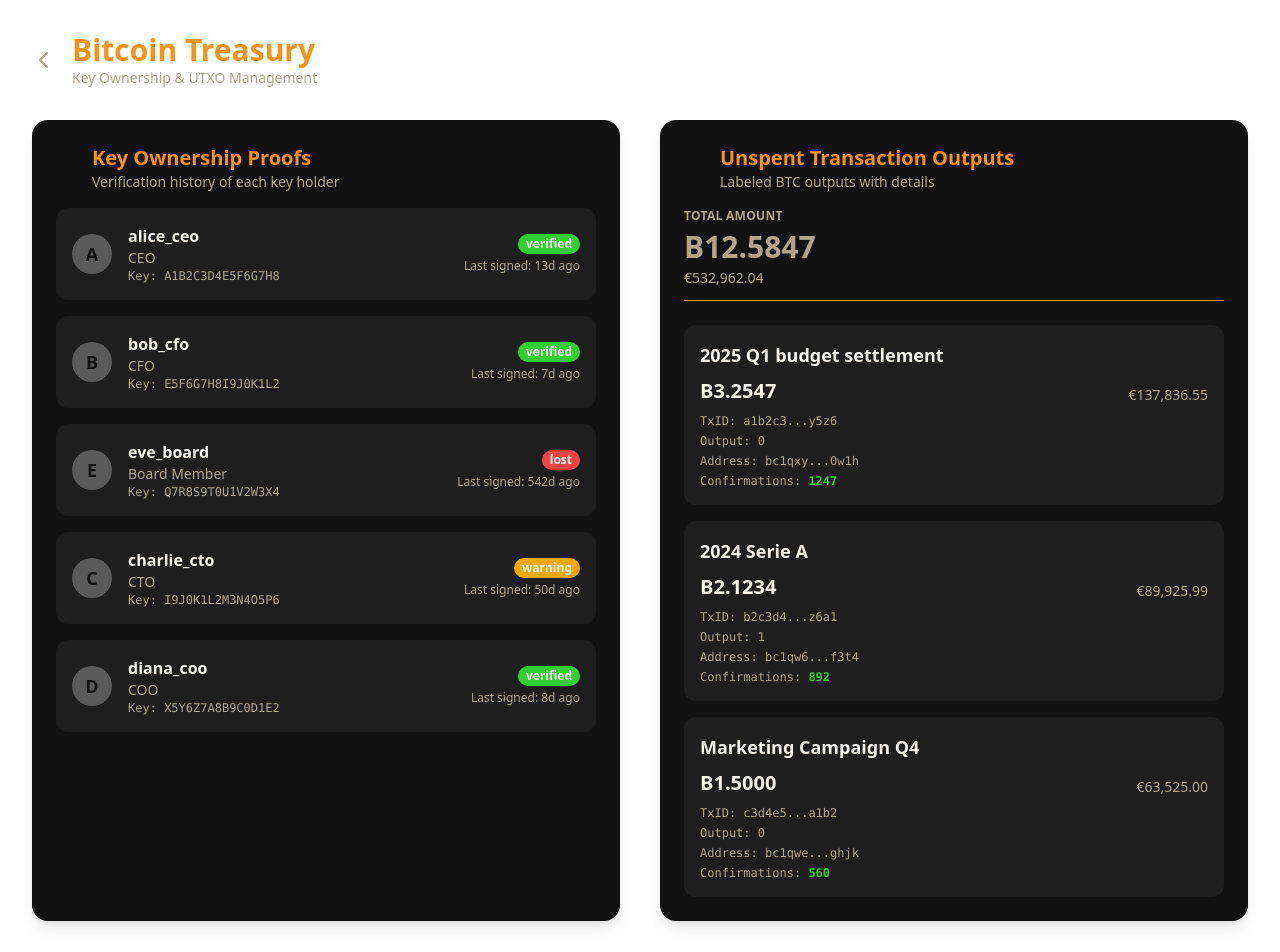
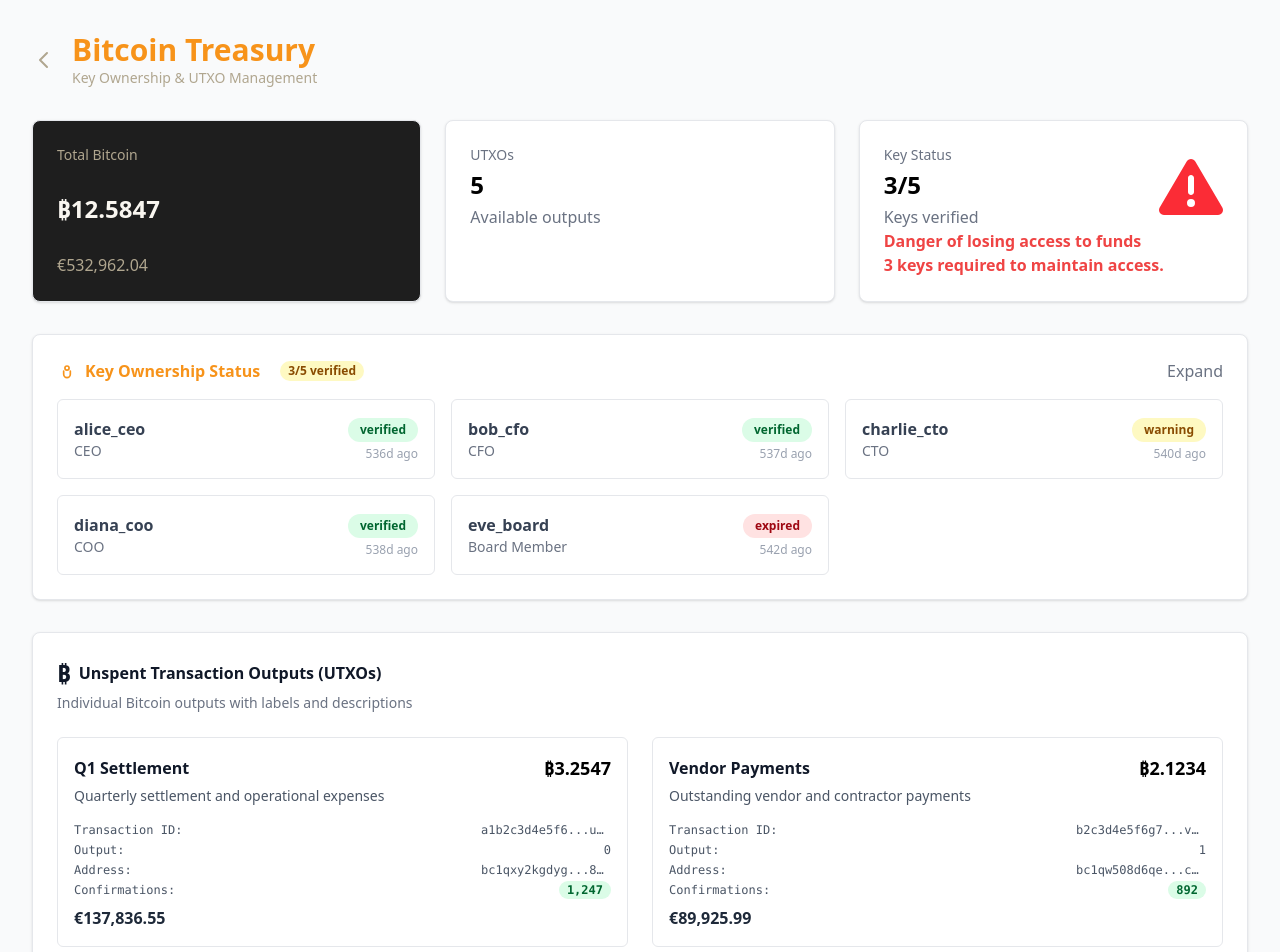
Before and after one commit to arejula27/btc-dao, a React (Vite) app in the folder frontend/: page /holdings in a window 1280 px wide. Shown: the top 952 px of the page. Built offline with nearby package versions, Linux system fonts and the light colour scheme.

Commit message:
new style

```diff
--- a/frontend/src/pages/holdings.tsx
+++ b/frontend/src/pages/holdings.tsx
@@ -1,154 +1,106 @@
-import React from 'react';
-import { Link } from 'react-router'; // Fixed to react-router-dom for v6+
-
-interface KeyProof {
+import { Link } from 'react-router';
+interface KeyStatus {
   name: string;
   role: string;
-  key: string;
-  status: 'verified' | 'lost' | 'warning';
-  lastSigned: string;
+  status: 'verified' | 'expired' | 'warning';
+  daysAgo: number;
 }
 
 interface UTXO {
   title: string;
+  description: string;
   btc: string;
   eur: string;
-  transactionId: string;
+  txId: string;
   output: number;
   address: string;
   confirmations: number;
 }
 
-const KeyOwnershipProofs: React.FC = () => {
-  const keyProofs: KeyProof[] = [
-    { name: 'alice_ceo', role: 'CEO', key: 'A1B2C3D4E5F6G7H8', status: 'verified', lastSigned: '13d ago' },
-    { name: 'bob_cfo', role: 'CFO', key: 'E5F6G7H8I9J0K1L2', status: 'verified', lastSigned: '7d ago' },
-    { name: 'eve_board', role: 'Board Member', key: 'Q7R8S9T0U1V2W3X4', status: 'lost', lastSigned: '542d ago' },
-    { name: 'charlie_cto', role: 'CTO', key: 'I9J0K1L2M3N4O5P6', status: 'warning', lastSigned: '50d ago' },
-    { name: 'diana_coo', role: 'COO', key: 'X5Y6Z7A8B9C0D1E2', status: 'verified', lastSigned: '8d ago' },
-  ];
+const keyStatuses: KeyStatus[] = [
+  { name: 'alice_ceo', role: 'CEO', status: 'verified', daysAgo: 536 },
+  { name: 'bob_cfo', role: 'CFO', status: 'verified', daysAgo: 537 },
+  { name: 'charlie_cto', role: 'CTO', status: 'warning', daysAgo: 540 },
+  { name: 'diana_coo', role: 'COO', status: 'verified', daysAgo: 538 },
+  { name: 'eve_board', role: 'Board Member', status: 'expired', daysAgo: 542 },
+];
 
-  const getStatusClasses = (status: KeyProof['status']) => {
-    switch (status) {
-      case 'verified':
-        return 'bg-status-success text-text-default font-semibold';
-      case 'lost':
-        return 'bg-status-danger text-text-default font-semibold';
-      case 'warning':
-        return 'bg-status-warning text-text-default font-semibold';
-      default:
-        return 'bg-border-subtle text-text-subtle';
-    }
-  };
+const utxos: UTXO[] = [
+  {
+    title: 'Q1 Settlement',
+    description: 'Quarterly settlement and operational expenses',
+    btc: '₿3.2547',
+    eur: '€137,836.55',
+    txId: 'a1b2c3d4e5f6...u1v2w3x4y5z6',
+    output: 0,
+    address: 'bc1qxy2kgdyg...83kkfjhx0w1h',
+    confirmations: 1247,
+  },
+  {
+    title: 'Vendor Payments',
+    description: 'Outstanding vendor and contractor payments',
+    btc: '₿2.1234',
+    eur: '€89,925.99',
+    txId: 'b2c3d4e5f6g7...v2w3x4y5z6a1',
+    output: 1,
+    address: 'bc1qw508d6qe...c5xw7kv8f3t4',
+    confirmations: 892,
+  },
+  {
+    title: 'Strategic Reserve',
+    description: 'Long-term strategic treasury reserve',
+    btc: '₿4.7856',
+    eur: '€202,670.16',
+    txId: 'c3d4e5f6g7h8...w3x4y5z6a1b2',
+    output: 0,
+    address: 'bc1qrp33q0q5...ysxf3qccfmy3',
+    confirmations: 2156,
+  },
+  {
+    title: 'Operational Buffer',
+    description: 'Buffer for unexpected operational costs',
+    btc: '₿1.8765',
+    eur: '€79,469.78',
+    txId: 'd4e5f6g7h8i9...x4y5z6a1b2c3',
+    output: 2,
+    address: 'bc1qm341sc65...e3ewf0j77s3h',
+    confirmations: 567,
+  },
+  {
+    title: 'Contingency Fund',
+    description: 'Emergency contingency allocation',
+    btc: '₿0.5445',
+    eur: '€23,059.58',
+    txId: 'e5f6g7h8i9j0...y5z6a1b2c3d4',
+    output: 1,
+    address: 'bc1qklwj3mkf...w8f9x0y1z2a3',
+    confirmations: 1834,
+  },
+];
+
+const statusColors = {
+  verified: 'bg-green-100 text-green-800',
+  expired: 'bg-red-100 text-red-800',
+  warning: 'bg-yellow-100 text-yellow-800',
+};
+
+const Dashboard = () => {
+  const totalBtc = '₿12.5847';
+  const totalEur = '€532,962.04';
+  const utxoCount = 5;
+  const verifiedCount = keyStatuses.filter(k => k.status === 'verified').length;
+  const totalKeys = keyStatuses.length;
 
   return (
-    <section className="p-6 rounded-2xl shadow-lg space-y-6 bg-background-default">
-      <header className="flex items-center gap-3 mb-4">
-        <svg className="w-6 h-6 text-primary" fill="currentColor" viewBox="0 0 24 24" aria-hidden="true">
-          <path d="M12 2C6.48 2 2 6.48..."></path>
-        </svg>
+    <div className="min-h-screen bg-gray-50 p-8 font-sans max-w-7xl mx-auto">
+      {/* Header
+      <header className="flex items-center gap-3 border-b border-gray-200 pb-4 mb-8">
+        <div className="flex items-center justify-center w-10 h-10 rounded-md bg-orange-100 text-orange-600 font-bold text-xl">₿</div>
         <div>
-          <h2 className="text-primary text-xl font-bold">Key Ownership Proofs</h2>
-          <p className="text-text-subtle text-sm">Verification history of each key holder</p>
+          <h1 className="text-xl font-semibold text-gray-900">Bitcoin Treasury</h1>
+          <p className="text-sm text-gray-500">Key Ownership &amp; UTXO Management</p>
         </div>
-      </header>
-
-      <div className="space-y-4">
-        {keyProofs.map((proof, idx) => (
-          <article
-            key={idx}
-            className="bg-background-card p-4 rounded-xl flex justify-between items-center hover:ring-1 hover:ring-primary transition-shadow"
-            role="listitem"
-          >
-            <div className="flex items-center gap-4">
-              <div className="w-10 h-10 rounded-full bg-tertiary flex items-center justify-center text-background-default font-bold text-lg select-none">
-                {proof.name.charAt(0).toUpperCase()}
-              </div>
-              <div>
-                <p className="text-text-default font-semibold">{proof.name}</p>
-                <p className="text-text-subtle text-sm">{proof.role}</p>
-                <p className="text-text-subtle text-xs font-mono truncate max-w-xs">Key: {proof.key}</p>
-              </div>
-            </div>
-
-            <div className="flex flex-col items-end text-right gap-1 min-w-[90px]">
-              <span className={`px-2 py-0.5 rounded-full text-xs font-medium ${getStatusClasses(proof.status)}`}>
-                {proof.status}
-              </span>
-              <p className="text-text-subtle text-xs">Last signed: {proof.lastSigned}</p>
-            </div>
-          </article>
-        ))}
-      </div>
-    </section>
-  );
-};
-
-const UnspentTransactionOutputs: React.FC = () => {
-  const utxos: UTXO[] = [
-    { title: '2025 Q1 budget settlement', btc: 'B3.2547', eur: '€137,836.55', transactionId: 'a1b2c3...y5z6', output: 0, address: 'bc1qxy...0w1h', confirmations: 1247 },
-    { title: '2024 Serie A', btc: 'B2.1234', eur: '€89,925.99', transactionId: 'b2c3d4...z6a1', output: 1, address: 'bc1qw6...f3t4', confirmations: 892 },
-    { title: 'Marketing Campaign Q4', btc: 'B1.5000', eur: '€63,525.00', transactionId: 'c3d4e5...a1b2', output: 0, address: 'bc1qwe...ghjk', confirmations: 560 },
-  ];
-
-  return (
-    <section className="p-6 rounded-2xl shadow-lg space-y-6 bg-background-default">
-      <header className="flex items-center gap-3 mb-4">
-        <svg className="w-6 h-6 text-primary" fill="currentColor" viewBox="0 0 24 24" aria-hidden="true">
-          <path d="M12 2C6.48 2 2 6.48..."></path>
-        </svg>
-        <div>
-          <h2 className="text-primary text-xl font-bold">Unspent Transaction Outputs</h2>
-          <p className="text-text-subtle text-sm">Labeled BTC outputs with details</p>
-        </div>
-      </header>
-
-      {/* Final Total Amount card */}
-      <div className="mb-6 border-b border-secondary pb-3">
-        <p className="text-text-subtle uppercase tracking-wide text-xs font-semibold mb-1">
-          Total Amount
-        </p>
-        <div>
-          <p className="text-text-subtle text-3xl font-extrabold leading-tight">
-            B12.5847
-          </p>
-          <p className="text-text-subtle text-sm font-medium mt-0.5">
-            €532,962.04
-          </p>
-        </div>
-      </div>
-
-      <div className="space-y-4" role="list">
-        {utxos.map((utxo, idx) => (
-          <article
-            key={idx}
-            className="bg-background-card p-4 rounded-xl hover:ring-1 hover:ring-primary transition-shadow"
-            role="listitem"
-          >
-            <h3 className="text-text-default font-semibold text-lg mb-2">{utxo.title}</h3>
-            <div className="flex justify-between items-end mb-2">
-              <p className="text-text-default text-xl font-bold">{utxo.btc}</p>
-              <p className="text-text-subtle text-sm">{utxo.eur}</p>
-            </div>
-            <div className="text-text-subtle text-xs font-mono space-y-1 break-words">
-              <p>TxID: {utxo.transactionId}</p>
-              <p>Output: {utxo.output}</p>
-              <p>Address: {utxo.address}</p>
-              <p>
-                Confirmations:{' '}
-                <span className="text-status-success font-semibold">{utxo.confirmations}</span>
-              </p>
-            </div>
-          </article>
-        ))}
-      </div>
-    </section>
-  );
-};
-
-const HoldingsPage: React.FC = () => {
-  return (
-    <div className="min-h-screen p-8 font-sans text-text-default space-y-10 bg-background-main">
+      </header>*/}
       <header className="flex items-center gap-4 mb-8">
         <Link to="/" className="text-text-subtle hover:text-primary transition">
           <svg
@@ -169,12 +121,131 @@ const HoldingsPage: React.FC = () => {
         </div>
       </header>
 
-      <main className="grid grid-cols-1 lg:grid-cols-2 gap-10">
-        <KeyOwnershipProofs />
-        <UnspentTransactionOutputs />
-      </main>
-    </div>
+      {/* Summary cards */}
+      <section className="grid grid-cols-3 gap-6 mb-8">
+        <div className="bg-background-card p-6 rounded-lg shadow border border-gray-200 flex flex-col justify-between">
+          <p className="text-sm text-text-subtle mb-1">Total Bitcoin</p>
+          <div className="flex items-center justify-between">
+            <h2 className="font-extrabold text-2xl text-text-default">{totalBtc}</h2>
+          </div>
+          <p className="text-text-subtle mt-1">{totalEur}</p>
+        </div>
+
+        <div className="bg-white p-6 rounded-lg shadow border border-gray-200">
+          <p className="text-sm text-gray-500 mb-1">UTXOs</p>
+          <h2 className="font-extrabold text-2xl">{utxoCount}</h2>
+          <p className="text-gray-500 mt-1">Available outputs</p>
+        </div>
+
+
+
+        <div className="bg-white p-6 rounded-lg shadow border border-gray-200 ">
+          {/* Text content */}
+          <div className="flex justify-between items-center">
+            <div className="flex flex-col justify-between">
+              <p className="text-sm text-gray-500 mb-1">Key Status</p>
+              <h2 className="font-extrabold text-2xl">{verifiedCount}/{totalKeys}</h2>
+              <p className="text-gray-500 mt-1">Keys verified</p>
+            </div>
+
+            {/* Red warning triangle icon */}
+            <div className="ml-6 flex items-center justify-center">
+              <svg
+                xmlns="http://www.w3.org/2000/svg"
+                viewBox="0 0 512 512"
+                className="h-16 w-16 text-red-500"
+                fill="currentColor"
+              >
+                <path d="M256 32c14.2 0 27.3 7.5 34.5 19.8l216 368c7.3 12.4 7.3 27.7 .2 40.1S486.3 480 472 480L40 480c-14.3 0-27.6-7.7-34.7-20.1s-7-27.8 .2-40.1l216-368C228.7 39.5 241.8 32 256 32zm0 128c-13.3 0-24 10.7-24 24l0 112c0 13.3 10.7 24 24 24s24-10.7 24-24l0-112c0-13.3-10.7-24-24-24zm32 224a32 32 0 1 0 -64 0 32 32 0 1 0 64 0z" />
+              </svg>
+            </div>
+          </div>
+          <div className='text-status-danger font-bold'>
+            <p >Danger of losing access to funds</p>
+            <p>3 keys required to maintain access.</p>
+          </div>
+        </div>
+      </section >
+
+      {/* Key Ownership Status */}
+      < section className="bg-white rounded-lg shadow border border-gray-200 p-6 mb-8" >
+        <div className="flex items-center justify-between mb-4">
+          <h2 className="font-semibold text-primary flex items-center gap-2">
+            <svg xmlns="http://www.w3.org/2000/svg" className="h-5 w-5 text-primary" fill="none" viewBox="0 0 24 24" stroke="currentColor">
+              <path strokeLinecap="round" strokeLinejoin="round" strokeWidth={2} d="M12 11c1.38 0 2.5-1.12 2.5-2.5S13.38 6 12 6 9.5 7.12 9.5 8.5 10.62 11 12 11z" />
+              <path strokeLinecap="round" strokeLinejoin="round" strokeWidth={2} d="M8 12v4a4 4 0 008 0v-4" />
+            </svg>
+            Key Ownership Status
+            <span className="ml-3 px-2 py-0.5 rounded-full text-xs font-semibold bg-yellow-100 text-yellow-800">
+              {verifiedCount}/{totalKeys} verified
+            </span>
+          </h2>
+          <button className="text-gray-500 hover:text-gray-700 focus:outline-none">Expand</button>
+        </div>
+
+        <div className="grid grid-cols-2 md:grid-cols-3 gap-4">
+          {keyStatuses.map(({ name, role, status, daysAgo }) => (
+            <div key={name} className="border border-gray-200 rounded-md p-4 flex items-center justify-between">
+              <div>
+                <p className="text-gray-700 font-semibold">{name}</p>
+                <p className="text-gray-500 text-sm">{role}</p>
+              </div>
+              <div className="text-right">
+                <span className={`inline-block px-3 py-1 rounded-full text-xs font-semibold ${statusColors[status]}`}>
+                  {status}
+                </span>
+                <p className="text-gray-400 text-xs mt-1">{daysAgo}d ago</p>
+              </div>
+            </div>
+          ))}
+        </div>
+      </section >
+
+      {/* UTXO Section */}
+      < section className="bg-white rounded-lg shadow border border-gray-200 p-6" >
+        <h2 className="font-semibold text-gray-900 mb-1 flex items-center gap-2">
+          <span className="text-2xl">₿</span> Unspent Transaction Outputs (UTXOs)
+        </h2>
+        <p className="text-gray-500 mb-6 text-sm">Individual Bitcoin outputs with labels and descriptions</p>
+
+        <div className="grid grid-cols-1 md:grid-cols-2 gap-6">
+          {utxos.map((utxo, i) => (
+            <div key={i} className="border border-gray-200 rounded-md p-4">
+              <div className="flex justify-between items-center mb-1">
+                <h3 className="font-semibold text-gray-900">{utxo.title}</h3>
+                <div className="font-extrabold text-lg">{utxo.btc}</div>
+              </div>
+              <p className="text-gray-600 mb-4 text-sm">{utxo.description}</p>
+
+              <dl className="text-gray-600 text-xs font-mono space-y-1">
+                <div className="flex justify-between">
+                  <dt>Transaction ID:</dt>
+                  <dd className="truncate max-w-[130px]">{utxo.txId}</dd>
+                </div>
+                <div className="flex justify-between">
+                  <dt>Output:</dt>
+                  <dd>{utxo.output}</dd>
+                </div>
+                <div className="flex justify-between">
+                  <dt>Address:</dt>
+                  <dd className="truncate max-w-[130px]">{utxo.address}</dd>
+                </div>
+                <div className="flex justify-between items-center">
+                  <dt>Confirmations:</dt>
+                  <dd>
+                    <span className="bg-green-100 text-green-800 text-xs font-semibold rounded-full px-2 py-0.5">
+                      {utxo.confirmations.toLocaleString()}
+                    </span>
+                  </dd>
+                </div>
+              </dl>
+              <p className="mt-2 font-semibold text-gray-800">{utxo.eur}</p>
+            </div>
+          ))}
+        </div>
+      </section >
+    </div >
   );
 };
 
-export default HoldingsPage;
+export default Dashboard;
```
